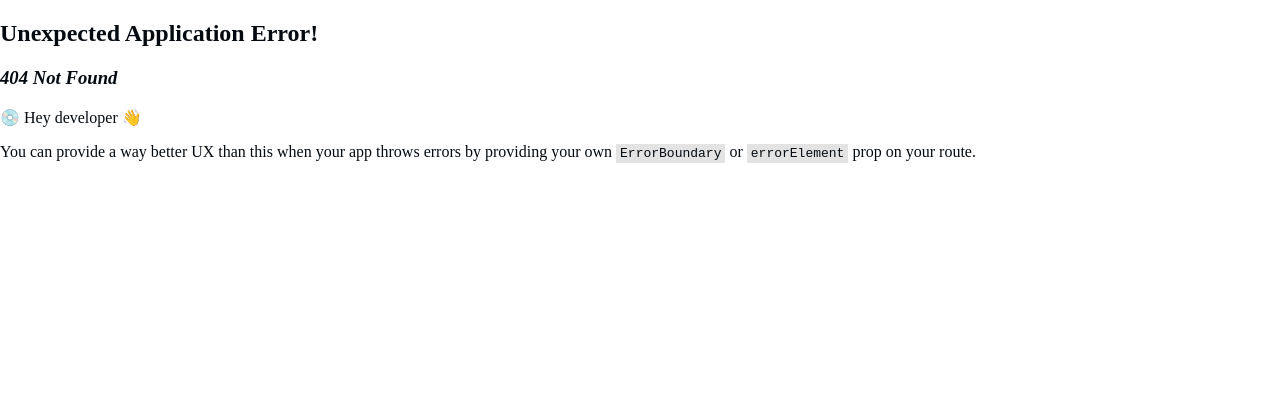
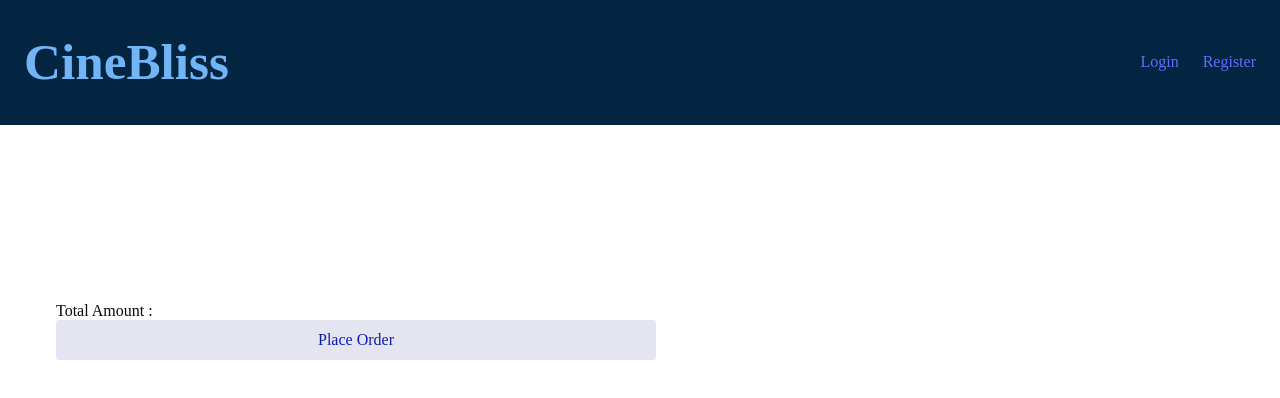
Before and after one commit to gadresaisudha/CineBliss, a React (Vite) app in the folder frontend/: page /order in a window 1280 px wide. Before the commit this address had no page. Shown: the top 398 px of the page. Built offline with nearby package versions, Linux system fonts and the light colour scheme.

Commit message:
cart and order

```diff
--- a/frontend/src/index.css
+++ b/frontend/src/index.css
@@ -26,7 +26,7 @@ h1 {
 }
 
 button {
-  border-radius: 8px;
+  border-radius: 3px;
   border: 1px solid transparent;
   padding: 0.6em 1.2em;
   font-size: 1em;
--- a/frontend/src/main.jsx
+++ b/frontend/src/main.jsx
@@ -15,6 +15,7 @@ import AdminMovies from './pages/Admin/AdminMovies/AdminMovies.jsx';
 import Movies from './pages/User/Movies/Movies.jsx';
 import MovieDetail from './pages/User/Movies/MovieDetail.jsx';
 import Cart from './pages/User/Cart/cart.jsx';
+import Order from './pages/User/Order/order.jsx';
 
 const router = createBrowserRouter(
   createRoutesFromElements(
@@ -27,6 +28,7 @@ const router = createBrowserRouter(
       <Route path= '/movies' element = {<Movies/>}></Route>
       <Route path = '/movies/:id' element = {<MovieDetail/>}></Route>
       <Route path= '/cart' element = {<Cart/>}></Route>
+      <Route path= '/order' element = {<Order/>}></Route>
 
     </Route>
 
--- a/frontend/src/pages/User/Cart/cart.css
+++ b/frontend/src/pages/User/Cart/cart.css
@@ -1,5 +1,5 @@
 .cart-detail-image{
-    width : 10rem;
+    width : 200px;
 }
 .cart-detail{
     display:flex;
@@ -12,7 +12,7 @@
     display:flex;
     flex-direction: column;
     justify-content: flex-start;
-    width: 15rem;
+    width: 45rem;
 }
 
 .cart-detail-indetail{
@@ -20,13 +20,10 @@
 }
 
 .cart-detail-button{
-    width : 600px;
     display: flex;
     justify-content: center;
 }
-.cart-info{
-    margin: 3.5rem;
-}
+
 
 .cart-detail-price{
     display: flex;
@@ -38,5 +35,15 @@
     justify-content: flex-end;
 }
 .cart-info{
+
+    margin: 1.5rem 8.5rem;
+    display: flex;
+    justify-content: center;
+    flex-direction: column;
+}
+.checkout-button{
     width: 600px;
 }
+.delete-cart-button{
+    padding-top: 1rem;
+}
--- a/frontend/src/pages/User/Cart/cart.jsx
+++ b/frontend/src/pages/User/Cart/cart.jsx
@@ -2,14 +2,21 @@
 import { Link, useNavigate } from "react-router-dom";
 import { useDispatch, useSelector } from "react-redux";
 import './cart.css';
+import { removeFromCart } from "../../../redux/features/cart/cartSlice";
+import {  FaTrashAlt } from 'react-icons/fa';
 
 const Cart = ()=>{
     const cart = useSelector((state)=>state.cart);
-    const {cartItems,itemsPrice} = cart;
+    const {cartItems,itemsPrice,taxPrice,totalPrice} = cart;
     const navigate = useNavigate();
 
     const onCheckOut = async(e)=>{
         navigate('/order');
+    }
+    const dispatch = useDispatch();
+
+    const deleteFromCart = (id)=>{
+        dispatch(removeFromCart(id));
     }
    return (
     <>
@@ -27,17 +34,26 @@ const Cart = ()=>{
                  <div className="cart-detail-indetail">Language: {item.language}</div>
                  <div className="cart-detail-indetail">Rating:{item.overallrating}</div>
                  <div className="cart-detail-indetail">Reviews: {item.numReviews}</div>
+                 <div className="delete-cart-button">
+                <button type="submit" onClick={()=>deleteFromCart(item._id)}><FaTrashAlt/></button>
+                </div>
                  </div>
                  <div className="cart-detail-price">
                    <h3> ${item.price}</h3>
                 </div>
+
             </div>
             )}
             <div>
-                <h4 className="cart-detail-total-price">Total price: {itemsPrice}</h4>
+                <h4 className="cart-detail-total-price">Movies price : ${itemsPrice}</h4>
+                <h4 className="cart-detail-total-price">Tax price : ${taxPrice}</h4>
+                <h4 className="cart-detail-total-price">Total price : ${totalPrice}</h4>
+            </div>
+            <div  className="cart-detail-button">
             <button
+             className="checkout-button"
               type="submit"
-              className="cart-detail-button" onClick={onCheckOut}>
+              onClick={onCheckOut}>
             Proceed To Checkout
             </button>
             </div>
--- a/frontend/src/pages/User/Order/order.css
+++ b/frontend/src/pages/User/Order/order.css
@@ -0,0 +1,8 @@
+.order{
+    width: 600px;
+    height: 300px;
+    display: flex;
+    flex-direction: column;
+    justify-content: center;
+    margin: 3.5rem;
+}
--- a/frontend/src/pages/User/Order/order.jsx
+++ b/frontend/src/pages/User/Order/order.jsx
@@ -1,6 +1,47 @@
-import { useSelector } from "react-redux";
+import { useDispatch, useSelector } from "react-redux";
+import './order.css';
+import { toast } from "react-toastify";
+import { useNavigate } from "react-router";
+import { clearCartItems } from "../../../redux/features/cart/cartSlice";
+import { useCreateOrderMutation } from "../../../redux/api/orderApiSlice";
+
 
 const Order = ()=>{
+const cart = useSelector((state)=>state.cart);
+const {totalPrice} = cart;
+const [order,{isLoading,error}] =  useCreateOrderMutation();
+const navigate = useNavigate();
+const dispatch = useDispatch();
+
+const onPlaceOrder = async(e)=>{
+
+   try{
+    const res = await order({
+        orderItems : cart.cartItems,
+        itemsPrice: cart.itemsPrice,
+        taxPrice: cart.taxPrice,
+        totalPrice:cart.totalPrice,
+
+    }).unwrap();
+    navigate('/home');
+    dispatch(clearCartItems())
+   }
+   catch(error){
+    toast.error(error);
+   }
+}
+return(
+    <>
+    <div className='order'>
+        <div>Total Amount : {totalPrice}</div>
+        <button
+              type="submit"
+              className="cart-detail-button" onClick={onPlaceOrder}>
+             Place Order
+            </button>
+    </div>
+    </>
+)
 
 }
 
--- a/frontend/src/redux/api/orderApiSlice.js
+++ b/frontend/src/redux/api/orderApiSlice.js
@@ -21,3 +21,5 @@ export const orderApiSlice = apiSlice.injectEndpoints({
 
     })
 })
+
+export const {useCreateOrderMutation,useGetMyOrdersQuery} = orderApiSlice
--- a/frontend/src/redux/features/cart/cartSlice.js
+++ b/frontend/src/redux/features/cart/cartSlice.js
@@ -27,9 +27,13 @@ const cartSlice = createSlice({
           state.cartItems = state.cartItems.filter((x) => x._id !== action.payload);
           return updateCart(state);
 
-        }
+        },
+        clearCartItems: (state, action) => {
+          state.cartItems = [];
+          localStorage.setItem("cart", JSON.stringify(state));
+        },
     }
 });
-export const {addToCart} = cartSlice.actions;
+export const {addToCart,removeFromCart,clearCartItems} = cartSlice.actions;
 
 export default cartSlice.reducer;
```
Also changed, not shown: 2 other files (tests, documents, lock files or other folders).
